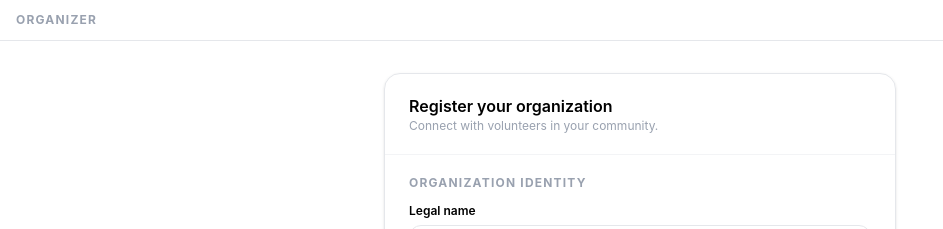
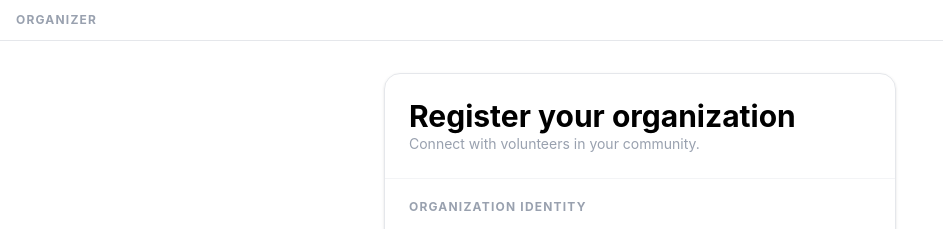
Before and after one commit to ssamiaa/youcode26, a React (Vite) app: page /org/signup in a window 1280 px wide. Shown: the top 229 px of the page, without its empty margins (0-943 px from the left). Built offline with nearby package versions, Linux system fonts and the light colour scheme; no server answers.

Commit message:
connect sign up to table

```diff
--- a/src/app/org/OrgSignup.tsx
+++ b/src/app/org/OrgSignup.tsx
@@ -1,4 +1,5 @@
 import { useState, type FormEvent } from 'react'
+import { supabase } from '../../lib/supabaseClient'
 
 export interface OrgSignupData {
   BN: string
@@ -63,6 +64,20 @@ export default function OrgSignup({ onSubmit }: OrgSignupProps) {
     setStatus('submitting')
     setErrorMsg('')
     try {
+      if (!supabase) throw new Error('Supabase not configured.')
+      const { error } = await supabase.from('organizers').insert({
+        bn: form.BN,
+        legal_name: form.legal_name,
+        account_name: form.account_name,
+        address1: form.address1,
+        address2: form.address2 || null,
+        city: form.city,
+        province: form.province,
+        postal_code: form.postal_code,
+        country: form.country,
+        sector: form.sector,
+      })
+      if (error) throw new Error(error.message)
       await onSubmit?.(form)
       setStatus('success')
     } catch (err) {
@@ -104,9 +119,9 @@ export default function OrgSignup({ onSubmit }: OrgSignupProps) {
         <div className="w-full max-w-lg">
           <div className="border border-gray-200 rounded-2xl shadow-sm overflow-hidden">
             {/* Card header */}
-            <div className="px-6 py-5 border-b border-gray-100">
-              <h1 className="text-base font-semibold !text-black">Register your organization</h1>
-              <p className="text-xs text-gray-400 mt-0.5">Connect with volunteers in your community.</p>
+            <div className="px-6 py-6 border-b border-gray-100">
+              <h1 className="text-3xl font-bold !text-black">Register your organization</h1>
+              <p className="text-sm text-gray-400 mt-1.5">Connect with volunteers in your community.</p>
             </div>
 
             {/* Card body */}
```
